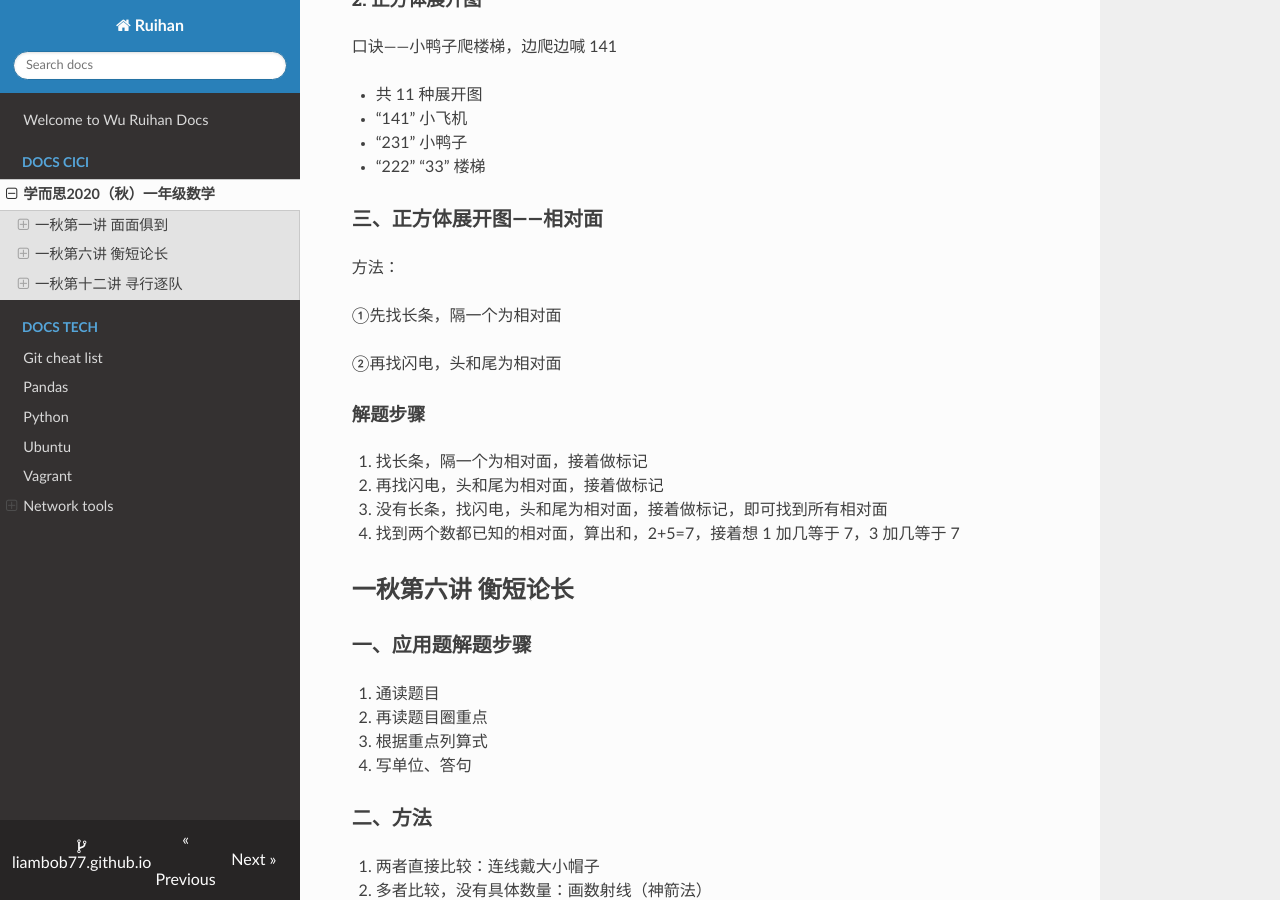
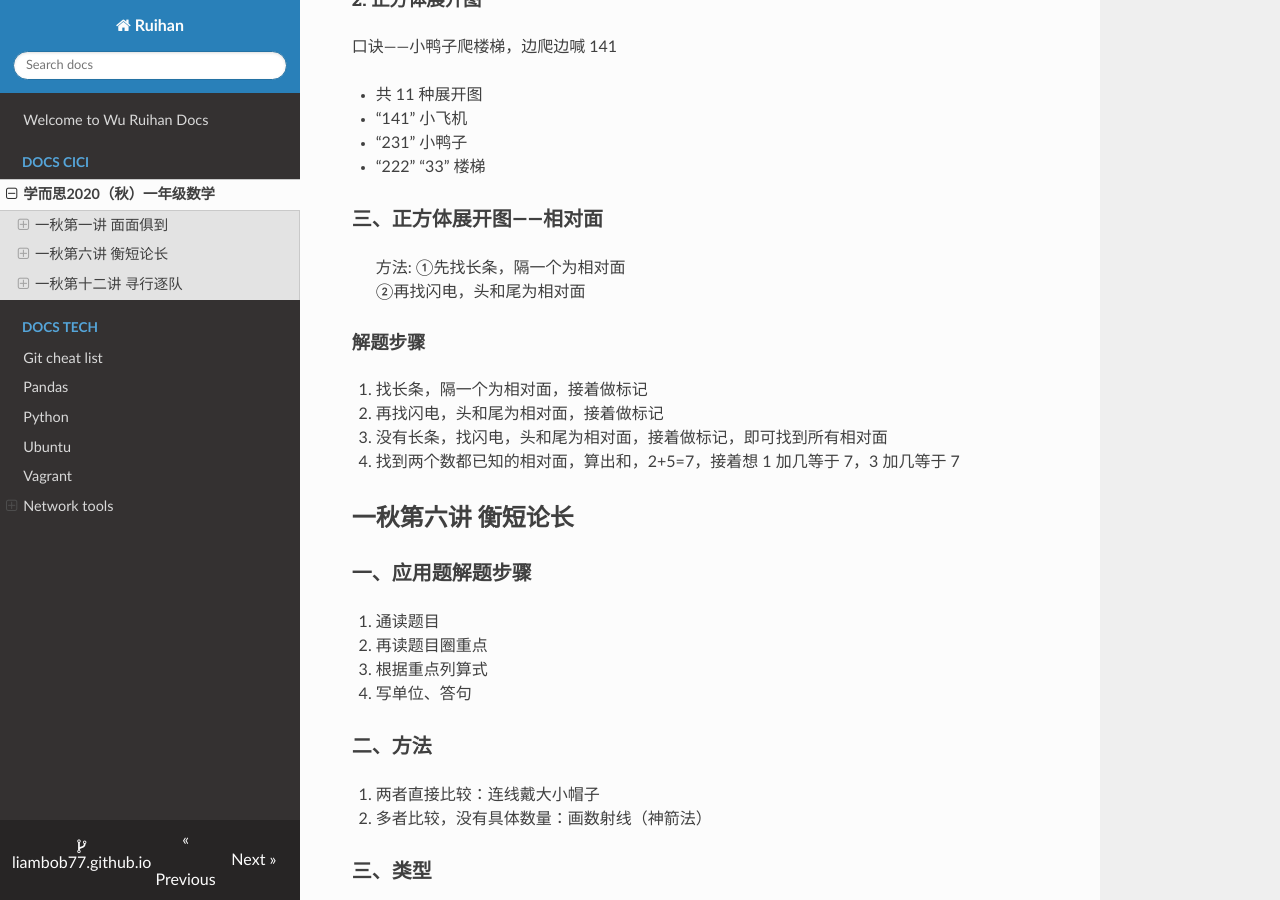
Before and after one commit to liambob77/ruihan.tech, an MkDocs documentation site: the page built from docs/docs_cici/xessx01.md, in a window 1280 px wide and 900 px high, scrolled down 884 px. Built offline with MkDocs 1.6.1, drawn with Linux system fonts in a browser that asks for light colours; nearby versions of some CDN libraries.

```diff
--- a/docs/docs_cici/xessx01.md
+++ b/docs/docs_cici/xessx01.md
@@ -39,11 +39,9 @@
 
 ### 三、正方体展开图——相对面
 
-方法：
-
-①先找长条，隔一个为相对面
-
-②再找闪电，头和尾为相对面
+> 方法:
+> ①先找长条，隔一个为相对面
+> ②再找闪电，头和尾为相对面
 
 #### 解题步骤
 
```
